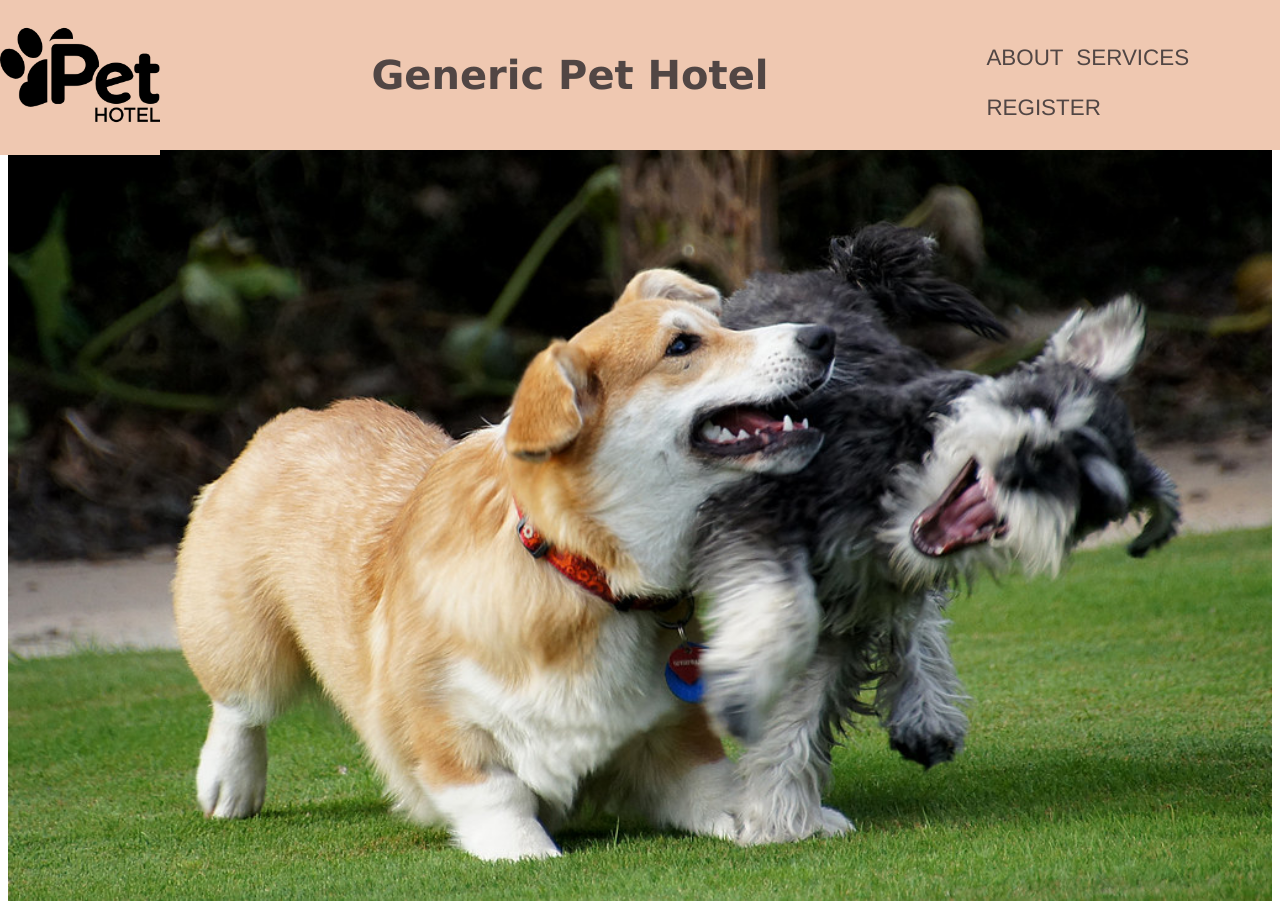
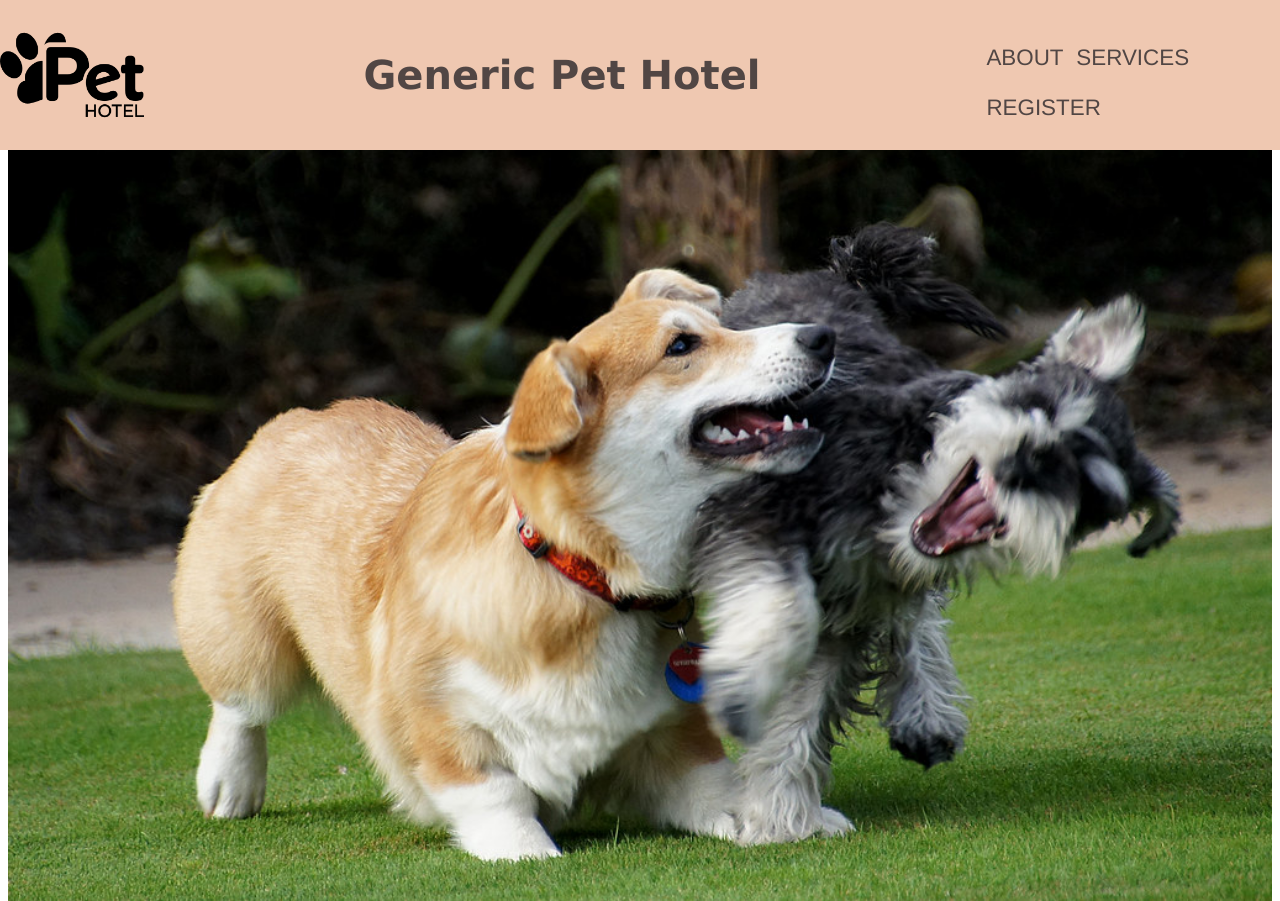
Before and after one commit to karishma-george/karishmag.github.io, a plain HTML site: page index.html in a window 1280 px wide. Shown: the top 901 px of the page. Drawn offline with Linux system fonts and the light colour scheme.

Commit message:
changed again

```diff
--- a/styles.css
+++ b/styles.css
@@ -48,7 +48,7 @@ a:hover {
 }
 
 #logo {
-  height: 20vh;
+  height: 18vh;
   background-color: #efc8b1;
   position: relative;
   object-fit: cover;
```
